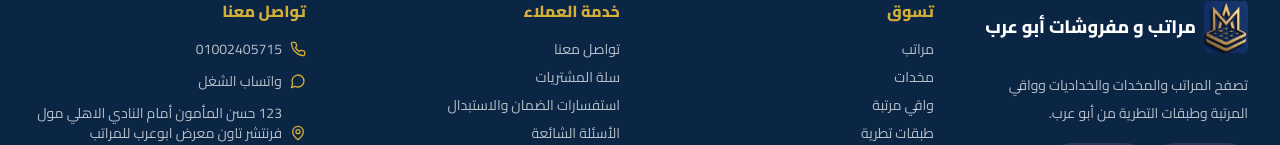
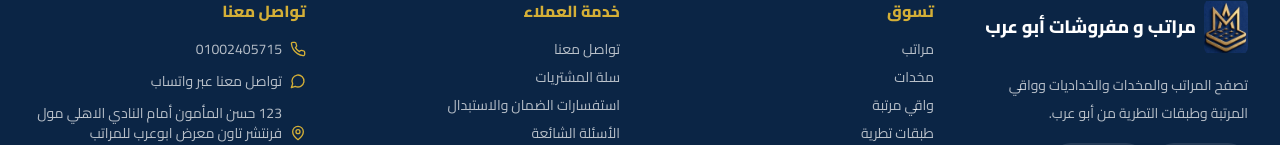
Before and after one commit to ABUARUBMATTRESSES-wq/abo-arab-mattress, a Next.js app: page / in a window 1280 px wide. Shown: the part 3037-3182 px from the top of the page. Built offline with nearby package versions, Linux system fonts and the light colour scheme.

Commit message:
Rename WhatsApp label to تواصل معنا عبر واتساب (footer)

```diff
--- a/components/Footer.tsx
+++ b/components/Footer.tsx
@@ -43,7 +43,7 @@ export default function Footer() {
           <p className="mb-4 font-extrabold text-gold">تواصل معنا</p>
           <ul className="space-y-3 text-sm text-white/70">
             <li><a href={`tel:${siteConfig.phoneDisplay}`} className="flex items-center gap-2"><Phone size={16} className="shrink-0 text-gold" /><span dir="ltr">{siteConfig.phoneDisplay}</span></a></li>
-            <li><a href={buildWhatsappLink("السلام عليكم، حابب أستفسر عن منتجاتكم")} target="_blank" rel="noreferrer" className="flex items-center gap-2"><MessageCircle size={16} className="shrink-0 text-gold" /> واتساب الشغل</a></li>
+            <li><a href={buildWhatsappLink("السلام عليكم، حابب أستفسر عن منتجاتكم")} target="_blank" rel="noreferrer" className="flex items-center gap-2"><MessageCircle size={16} className="shrink-0 text-gold" /> تواصل معنا عبر واتساب</a></li>
             <li><a href={siteConfig.mapsUrl} target="_blank" rel="noreferrer" className="flex items-center gap-2 hover:text-white"><MapPin size={16} className="shrink-0 text-gold" /><span>{siteConfig.address}<span className="mt-1 block text-xs text-gold underline underline-offset-4">الوصول للمعرض</span></span></a></li>
           </ul>
         </div>
```
